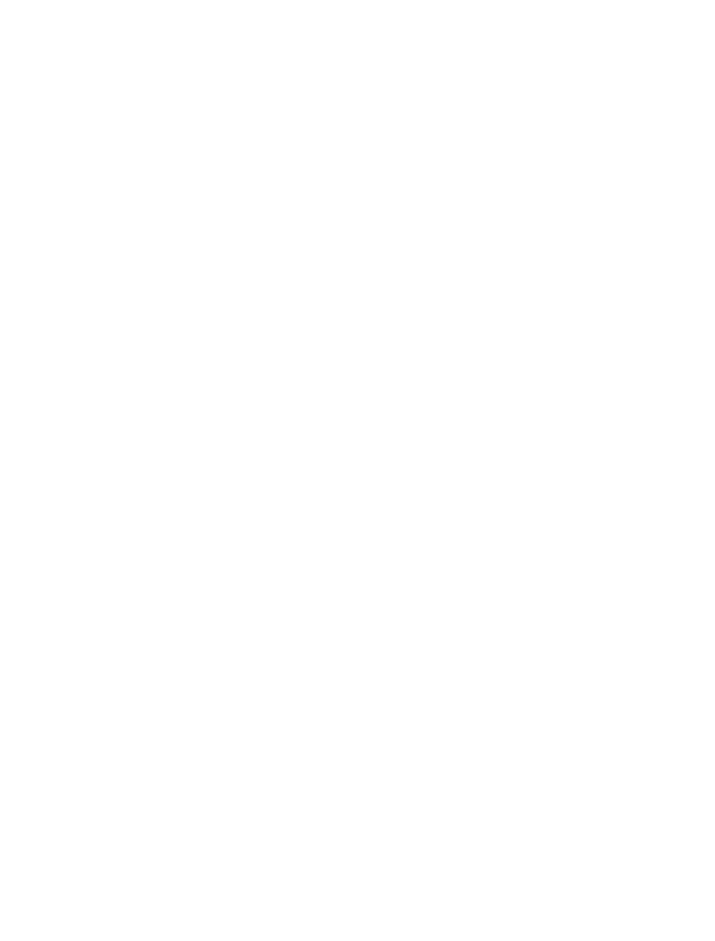
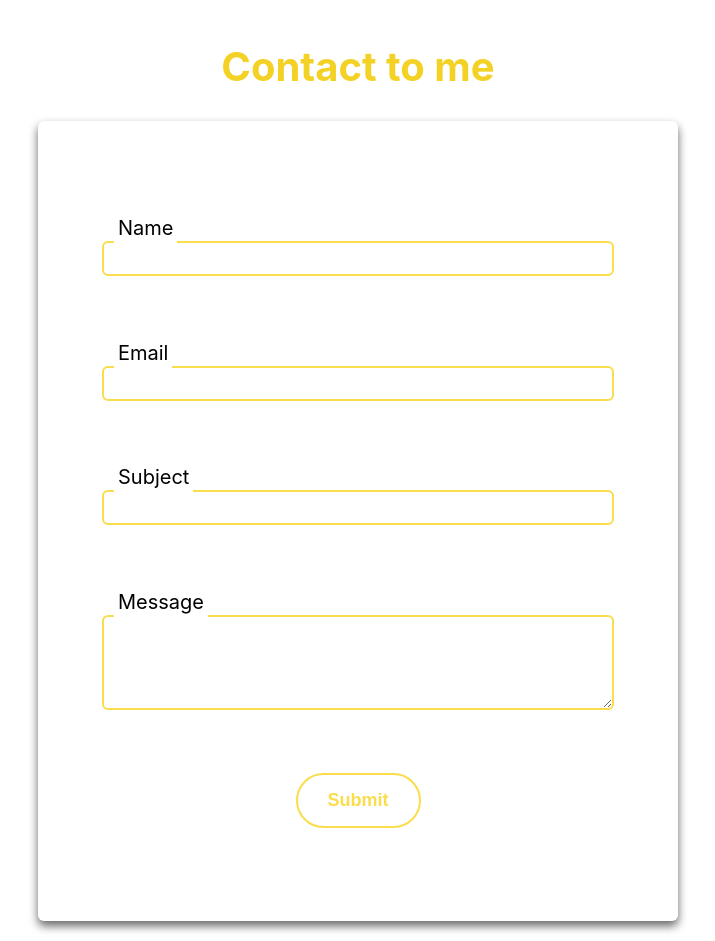
Before and after one commit to LTovarAlc/portflolio-ltovardev, a React (Create React App) app: page / in a window 1280 px wide. Shown: the part 2180-3121 px from the top of the page, without its empty margins (282-997 px from the left). Before the commit the page ends 2222 px from the top, so only its background shows below. Built offline with nearby package versions, Linux system fonts and the light colour scheme.

Commit message:
seccion de contacto agregada

```diff
--- /dev/null
+++ b/src/components/contact/contact.css
@@ -0,0 +1,73 @@
+.contact {
+  display: flex;
+  flex-direction: column;
+  justify-content: center;
+  align-items: center;
+}
+
+.form {
+  display: flex;
+  flex-direction: column;
+  justify-content: space-evenly;
+  align-items: center;
+  box-shadow: 0px 5px 10px rgba(0, 0, 0, 0.6);
+  border-radius: 6px;
+  padding: 30px 0px;
+  width: 50%;
+  height: 100vh;
+}
+
+.input-container {
+  width: 80%;
+  position: static;
+  display: flex;
+  flex-direction: column-reverse;
+
+}
+
+.input-container label {
+  color: black;
+  position: relative;
+  top: 2px;
+  border: solid white;
+  border-top: none;
+  border-right: none;
+  border-left: none;
+  width: fit-content;
+  transition: transform 0.2s;
+  margin: 0px 0px 0px 12px;
+  padding: 0px 4px 0px 4px;
+  font-size: 20px;
+}
+
+.input-container input:focus + label {
+  color: hsl(50, 95%, 64%);
+  transform: scale(1.2);
+  transform: translateX(0.5rem);
+}
+
+.input-container textarea:focus + label {
+    color: hsl(50, 95%, 64%);
+    transform: scale(1.2);
+    transform: translateX(0.5rem);
+  }
+
+.input-container input {
+  border: 2px hsl(50, 95%, 64%) solid;
+  padding: 8px;
+  border-radius: 6px;
+}
+
+.input-container textarea {
+  border: 2px hsl(50, 95%, 64%) solid;
+  padding: 8px;
+  border-radius: 6px;
+}
+
+.input-container input:focus {
+  outline: none;
+}
+
+.input-container textarea:focus {
+  outline: none;
+}
--- /dev/null
+++ b/src/components/contact/contact.jsx
@@ -0,0 +1,119 @@
+import React, { useState } from "react";
+import "./contact.css";
+
+const Contact = () => {
+  const [formData, setFormData] = useState({
+    name: "",
+    email: "",
+    subject: "",
+    message: "",
+  });
+
+  const [errors, setErrors] = useState({
+    name: "",
+    email: "",
+    subject: "",
+    message: "",
+  });
+
+  const handleChange = (e) => {
+    const { name, value } = e.target;
+    setFormData({
+      ...formData,
+      [name]: value,
+    });
+  };
+
+  const validateForm = () => {
+    let formIsValid = true;
+    let newErrors = {};
+
+    if (!formData.name || formData.name.length > 25) {
+      formIsValid = false;
+      newErrors.name = "Name is required and should be a maximum of 25 characters.";
+    }
+
+    const emailPattern = /^[^\s@]+@[^\s@]+\.[^\s@]+$/;
+    if (!formData.email || !emailPattern.test(formData.email)) {
+      formIsValid = false;
+      newErrors.email = "Please enter a valid email address.";
+    }
+
+    if (!formData.subject || formData.subject.length > 15) {
+      formIsValid = false;
+      newErrors.subject = "Subject is required and should be a maximum of 15 characters.";
+    }
+
+    if (!formData.message) {
+      formIsValid = false;
+      newErrors.message = "Message is required.";
+    }
+
+    setErrors(newErrors);
+    return formIsValid;
+  };
+
+  const handleSubmit = (e) => {
+    e.preventDefault();
+    if (validateForm()) {
+      // Here you can handle form submission, like sending the data to an API
+      console.log("Form data:", formData);
+      alert("Form submitted successfully!");
+    }
+  };
+
+  return (
+    <section className="section contact">
+      <h2 className="section-title">Contact to me</h2>
+      <form onSubmit={handleSubmit} className="form">
+        <div className="input-container">
+          <input
+            type="text"
+            name="name"
+            className="text-input"
+            value={formData.name}
+            onChange={handleChange}
+          />
+          <label htmlFor="name">Name</label>
+          {errors.name && <span className="error">{errors.name}</span>}
+        </div>
+        <div className="input-container">
+          <input
+            type="email"
+            name="email"
+            className="text-input"
+            value={formData.email}
+            onChange={handleChange}
+          />
+          <label htmlFor="email">Email</label>
+          {errors.email && <span className="error">{errors.email}</span>}
+        </div>
+        <div className="input-container">
+          <input
+            type="text"
+            name="subject"
+            className="text-input"
+            value={formData.subject}
+            onChange={handleChange}
+          />
+          <label htmlFor="subject">Subject</label>
+          {errors.subject && <span className="error">{errors.subject}</span>}
+        </div>
+        <div className="input-container">
+          <textarea
+            name="message"
+            className="text-input"
+            rows={5}
+            value={formData.message}
+            onChange={handleChange}
+          />
+          <label htmlFor="message">Message</label>
+          {errors.message && <span className="error">{errors.message}</span>}
+        </div>
+        <button className="button" type="submit">Submit</button>
+      </form>
+    </section>
+  );
+};
+
+export default Contact;
--- a/src/components/header/header.jsx
+++ b/src/components/header/header.jsx
@@ -10,9 +10,9 @@ const Header = () => {
             <a href="#projects"><li className="menu-list__item-link">Projects</li></a>
             <a href="#skills"><li className="menu-list__item-link">Skills</li></a>
             <a href=""><li className="menu-list__item-link">Contact</li></a>
-            <label class="switch">
+            <label className="switch">
                 <input type="checkbox"/>
-                <span class="slider"></span>
+                <span className="slider"></span>
             </label>
             </ul>
         </header>
--- a/src/components/introduce/introduce.jsx
+++ b/src/components/introduce/introduce.jsx
@@ -11,7 +11,7 @@ const Introduce = () => {
         className="profilePic"
       />
       <h1 className="introduce-title">Front-End Developer</h1>
-      <a href="#aboutMe"><button class="button">About me</button></a>
+      <a href="#aboutMe"><button className="button">About me</button></a>
     </section>
   );
 };
--- a/src/portfolio/portfolio.jsx
+++ b/src/portfolio/portfolio.jsx
@@ -5,6 +5,7 @@ import Introduce from "../components/introduce/introduce";
 import Header from "../components/header/header";
 import Projects from "../components/projects/projects";
 import AboutMe from "../components/aboutMe/aboutMe";
+import Contact from "../components/contact/contact";
 
 const Portfolio = () => {
   return (
@@ -13,6 +14,7 @@ const Portfolio = () => {
       <Introduce />
       <AboutMe/>
       <Projects/>
+      <Contact/>
     </section>
   );
 };
```
